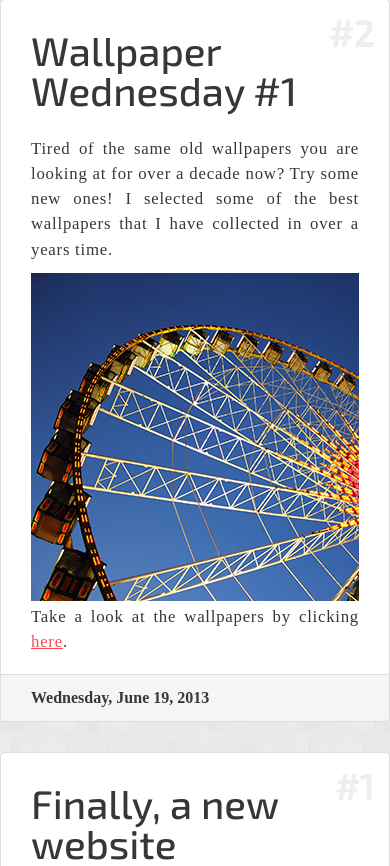
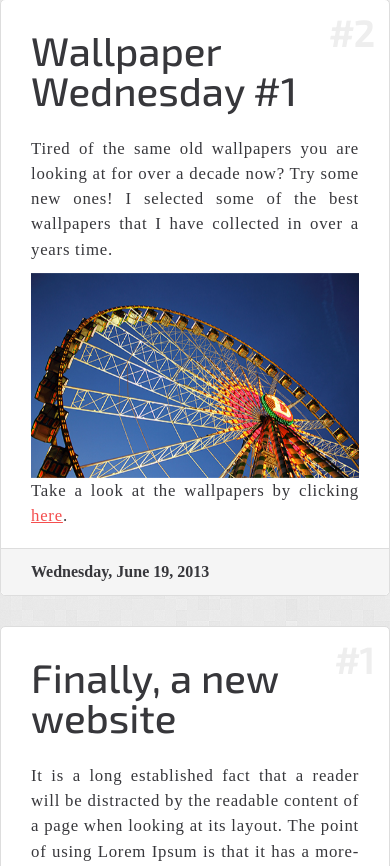
Before and after one commit to bramtenhove/bramtenhove.nl, a PHP site: page / in a window 390 px wide. Shown: the part 1029-1895 px from the top of the page. Run offline with PHP 8.4, Linux system fonts and the light colour scheme; some libraries are stand-ins or nearby versions.

Commit message:
Better responsive images in slider

```diff
--- a/css/screen.css
+++ b/css/screen.css
@@ -689,15 +689,22 @@ button.active, button:active, button:hover, .button.active, .button:active, .but
 }
 
 /* line 63, ../sass/_content.scss */
+.owl-carousel .item img {
+  display: block;
+  width: 100%;
+  height: auto;
+}
+
+/* line 69, ../sass/_content.scss */
 img {
   border: 1px solid #dddddd;
 }
-/* line 66, ../sass/_content.scss */
+/* line 72, ../sass/_content.scss */
 img.full-width {
   width: 100%;
 }
 
-/* line 71, ../sass/_content.scss */
+/* line 77, ../sass/_content.scss */
 a img:hover {
   opacity: 0.85;
   -webkit-transition-property: all;
@@ -714,7 +721,7 @@ a img:hover {
   transition-timing-function: ease-in;
 }
 
-/* line 78, ../sass/_content.scss */
+/* line 84, ../sass/_content.scss */
 span.center {
   display: block;
   text-align: center;
@@ -722,12 +729,12 @@ span.center {
   width: 100%;
 }
 
-/* line 85, ../sass/_content.scss */
+/* line 91, ../sass/_content.scss */
 ul {
   margin: 8px 0 8px 25px;
   list-style-type: square;
 }
-/* line 89, ../sass/_content.scss */
+/* line 95, ../sass/_content.scss */
 ul li {
   margin: 8px 0;
 }
--- a/sass/_content.scss
+++ b/sass/_content.scss
@@ -60,6 +60,12 @@
   }
 }
 
+.owl-carousel .item img {
+  display: block;
+  width: 100%;
+  height: auto;
+}
+
 img {
   border: 1px solid #dddddd;
 
```
